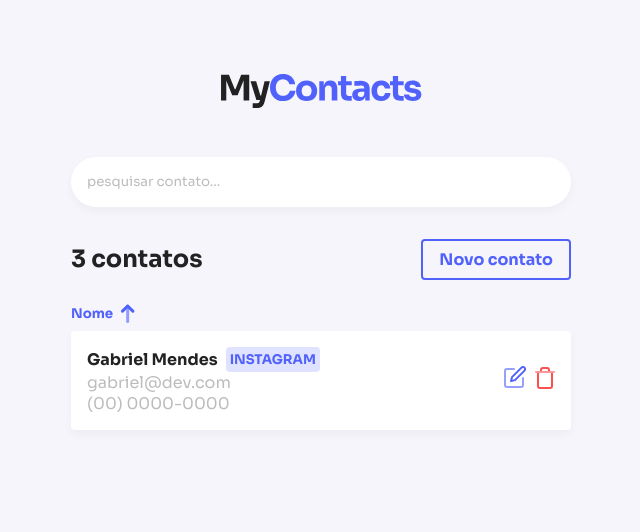
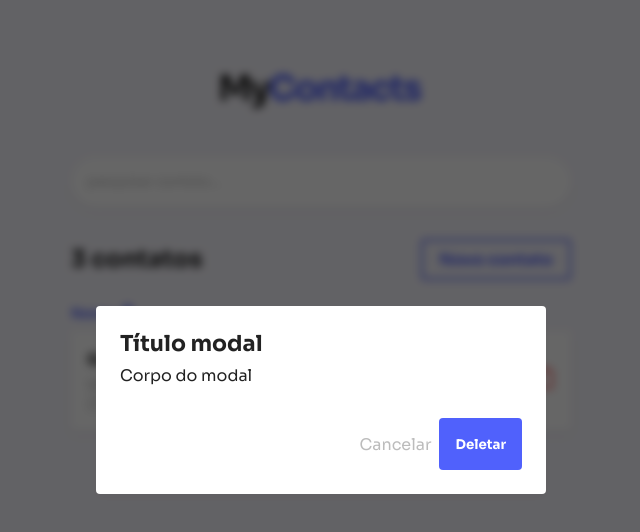
Before and after one commit to gabrielbugarelli/mycontacts, a React (Vite) app in the folder web/: page / in a window 1280 px wide. Shown: the top 532 px of the page, without its empty margins (319-959 px from the left). Built offline with nearby package versions, Linux system fonts and the light colour scheme.

Commit message:
feat: component modal implementation

```diff
--- a/web/src/components/Button.jsx
+++ b/web/src/components/Button.jsx
@@ -1,9 +1,9 @@
 import styled from 'styled-components';
 
 export default styled.button`
-  width: 100%;
   height: 52px;
   border: none;
+  padding: 0 16px;
   background-color: ${({ theme }) => theme.colors.primary.main};
   color: #fff;
   font-weight: bold;
--- a/web/src/components/ContactForm/styles.js
+++ b/web/src/components/ContactForm/styles.js
@@ -4,4 +4,8 @@
 
 export const ButtonContainer = styled.section`
   margin-top: 24px;
+
+  button {
+    width: 100%;
+  }
 `;
--- a/web/src/components/Input.jsx
+++ b/web/src/components/Input.jsx
@@ -7,7 +7,7 @@
   background-color: #fff;
   box-shadow: 0px 4px 10px rgba(0, 0, 0, 0.04);
   height: 52px;
-  border-radius: 4px;
+  border-radius: 8px;
   padding: 0 16px;
   font-size: 16px;
   font-family: 'Sora', sans-serif;
--- /dev/null
+++ b/web/src/components/Modal/index.jsx
@@ -0,0 +1,18 @@
+import { Container, Footer, Overlay } from './styles';
+import Button from '../Button';
+
+export function Modal() {
+  return (
+    <Overlay>
+      <Container>
+        <h1>Título modal</h1>
+        <p>Corpo do modal</p>
+
+        <Footer>
+          <button type="button" className="cancel-button"> Cancelar</button>
+          <Button type="button"> Deletar </Button>
+        </Footer>
+      </Container>
+    </Overlay>
+  );
+}
--- /dev/null
+++ b/web/src/components/Modal/styles.js
@@ -0,0 +1,47 @@
+import styled from 'styled-components';
+
+export const Overlay = styled.section`
+  background: rgba(0, 0, 0, 0.6);
+  backdrop-filter: blur(4px);
+  position: absolute;
+  width: 100%;
+  height: 100%;
+  left: 0;
+  top: 0;
+
+  display: flex;
+  align-items: center;
+  justify-content: center;
+`;
+
+export const Container = styled.section`
+  width: 100%;
+  max-width: 450px;
+  background: #fff;
+  border-radius: 4px;
+  padding: 24px;
+  box-shadow: 0px 4px 10px rgba(0, 0, 0, 0.04);
+
+  h1 {
+    font-size: 22px;
+  }
+
+  p {
+    margin-top: 8px;
+  }
+`;
+
+export const Footer = styled.footer`
+  margin-top: 32px;
+  display: flex;
+  align-items: center;
+  justify-content: flex-end;
+
+  .cancel-button {
+    background-color: transparent;
+    border: none;
+    font-size: 16px;
+    margin-right: 8px;
+    color: ${({ theme }) => theme.colors.gray['200']};
+  }
+`;
--- a/web/src/pages/Home/index.jsx
+++ b/web/src/pages/Home/index.jsx
@@ -6,10 +6,12 @@
 import arrowImage from '../../assets/images/icons/arrow.svg';
 import editImage from '../../assets/images/icons/edit.svg';
 import trashImage from '../../assets/images/icons/trash.svg';
+import { Modal } from '../../components/Modal';
 
 export function Home() {
   return (
     <Container>
+      <Modal />
       <InputSearchContainer>
         <input type="text" placeholder="pesquisar contato..." />
       </InputSearchContainer>
```
